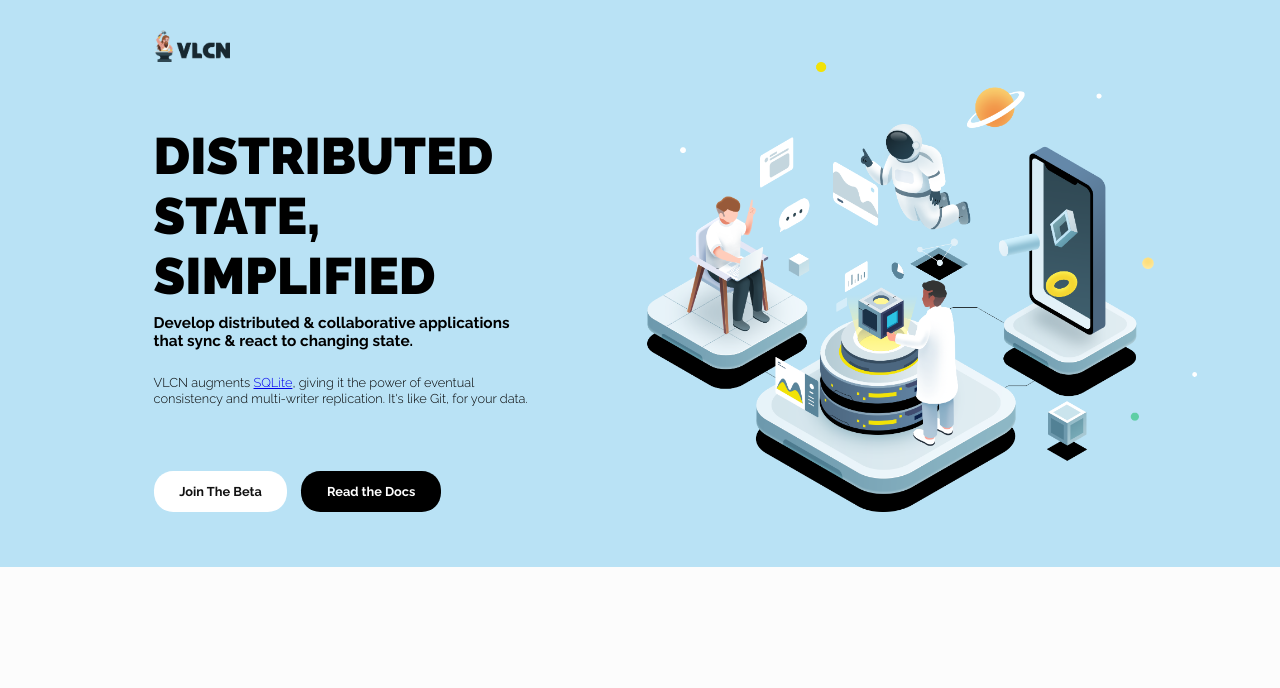
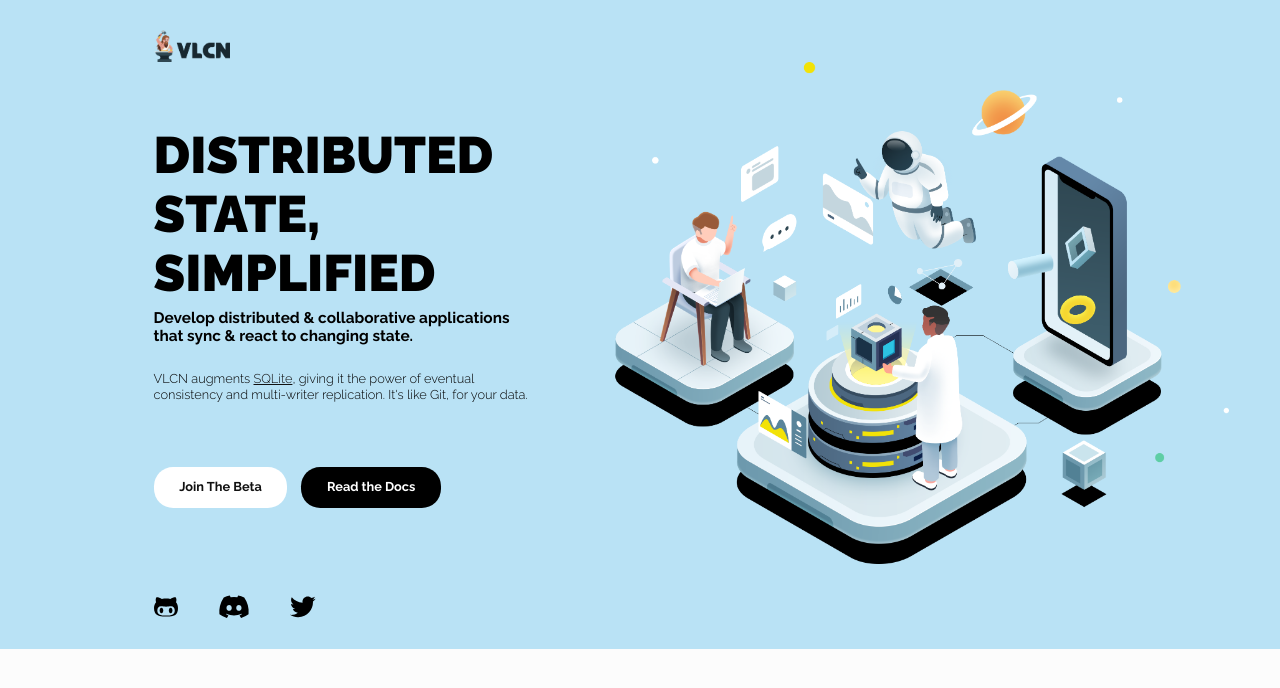
Before and after one commit to vlcn-io/docs, a Next.js app: page / in a window 1280 px wide. Shown: the top 688 px of the page. Built offline with nearby package versions, Linux system fonts and the light colour scheme.

Commit message:
social icons, size the hero correctly

```diff
--- a/pages/index.module.css
+++ b/pages/index.module.css
@@ -20,6 +20,13 @@
   --social-fs: 2vw;
 }
 
+.html a {
+  color: var(--black);
+}
+.html a:visited {
+  color: var(--black);
+}
+
 .html,
 .body {
   margin: 0;
@@ -28,6 +35,7 @@
   /* color: var(--black); */
   color: var(--color);
   background: #fcfcfc;
+  line-height: 1.15;
 }
 
 .header {
@@ -96,7 +104,7 @@
   background: white;
 }
 
-.docsBtn {
+.html a.docsBtn {
   background: black;
   margin-left: 14px;
   color: white;
@@ -109,6 +117,7 @@
 .heroImgContainer {
   position: relative;
   width: var(--hero-img-w);
+  height: calc(0.8166 * var(--hero-img-w));
 }
 
 .social {
@@ -117,3 +126,8 @@
   font-size: var(--social-fs);
   padding-bottom: 2vw;
 }
+
+.social a {
+  margin-right: 40px;
+  color: var(--color);
+}
--- a/pages/index.tsx
+++ b/pages/index.tsx
@@ -1,6 +1,13 @@
 import Image from "next/image";
 import style from "./index.module.css";
 import { useEffect } from "react";
+import Link from "next/link";
+import { FontAwesomeIcon } from "@fortawesome/react-fontawesome";
+import {
+  faGithubAlt,
+  faDiscord,
+  faTwitter,
+} from "@fortawesome/free-brands-svg-icons";
 
 export async function getStaticProps() {
   return { props: { bodyClass: style.body, htmlClass: style.html } };
@@ -54,12 +61,12 @@ export default function Index() {
             >
               Join The Beta
             </a>
-            <a
+            <Link
               href="/background"
               className={style.actionBtn + " " + style.docsBtn}
             >
               Read the Docs
-            </a>
+            </Link>
           </div>
           <div className={style.sep}></div>
           <div className={style.heroImgContainer}>
@@ -77,13 +84,13 @@ export default function Index() {
       </section>
       <section className={style.social}>
         <a href="https://github.com/vlcn-io">
-          <i className="fa-brands fa-github-alt"></i>
+          <FontAwesomeIcon icon={faGithubAlt} />
         </a>
         <a href="https://discord.gg/AtdVY6zDW3">
-          <i className="fa-brands fa-discord"></i>
+          <FontAwesomeIcon icon={faDiscord} />
         </a>
         <a href="https://twitter.com/vlcnio">
-          <i className="fa-brands fa-twitter"></i>
+          <FontAwesomeIcon icon={faTwitter} />
         </a>
       </section>
     </div>
```
